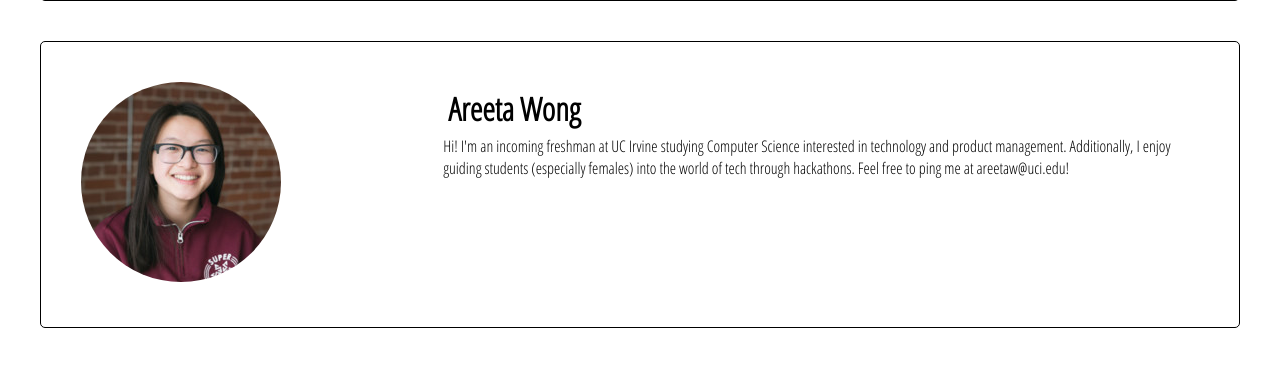
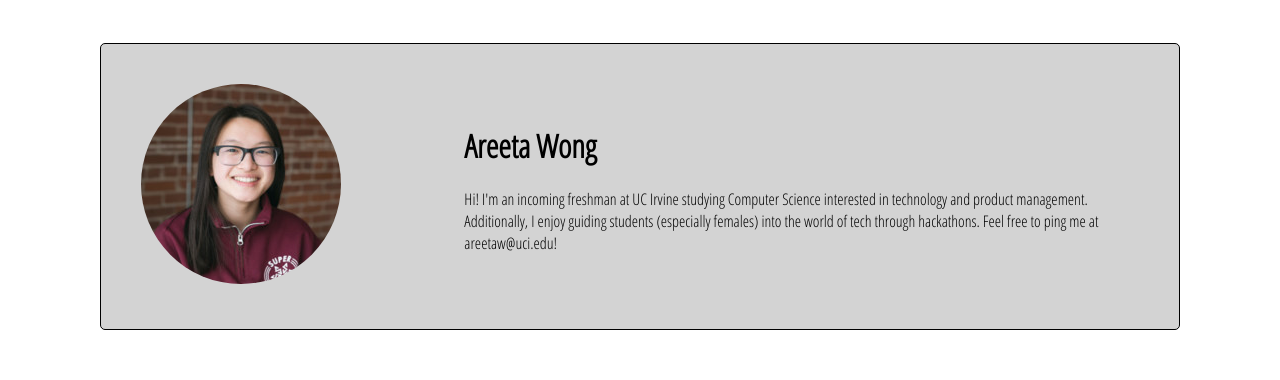
Before and after one commit to elvinng7/dreamdestination, a Python web app: template templates/contact.html in a window 1280 px wide. Shown: the part 797-1177 px from the top of the page. Before the commit the page ends 1125 px from the top, so only its background shows below. Run offline with Jinja, Linux system fonts and the light colour scheme; the template is opened without the code that fills it, so the values that code supplies are empty.

Commit message:
profile page changes

```diff
--- a/stylesheets/contact.css
+++ b/stylesheets/contact.css
@@ -48,47 +48,24 @@ img {
 .card {
   padding: 40px;
   background-color: white;
-  margin: 40px;
+  margin-left: 100px;
+  margin-right: 100px;
+  margin-bottom: 50px;
   border: 1px solid black;
   border-radius: 5px;
-  /* box-shadow: -10px 10px 25px black; */
+  /* display: flex;
+  flex-direction: row; */
   display: flex;
   flex-direction: row;
+  justify-content: center;
+  align-items: center;
+  background-color: lightgray;
 }
 
-.nav {
-  background-color: lightblue;
-  padding: 15px;
-  font-family: 'Open Sans Condensed', sans-serif;
+.profile_image {
+  width: 650px;
 }
 
-.nav ul {
-  list-style-type: none;
-  text-align: center;
+.profile_bio {
+
 }
-.nav li {
-  font-size: 1.2em;
-  line-height: 40px;
-  height: 40px;
-  font-family: 'Playfair Display SC', serif;
-  display: inline-block;
-  padding: 0px 15px;
-}
-
-.nav a {
-  text-decoration: none;
-  color: black;
-  display: block;
-  transition: .3s background-color;
-}
-
-.nav a:hover {
-  /* background-color: #005f5f; */
-  background-color: blue;
-}
-
-.navbar a.active {
-  background-color: #fff;
-  color: #444;
-  cursor: default;
-}
--- a/templates/contact.html
+++ b/templates/contact.html
@@ -1,10 +1,13 @@
 <!DOCTYPE html>
+<head>
   <link rel="stylesheet" href="/stylesheets/contact.css"/>
   <link href="https://fonts.googleapis.com/css?family=Amatic+SC:700|Open+Sans" rel="stylesheet">
   <link href="https://fonts.googleapis.com/css?family=Open+Sans+Condensed:300" rel="stylesheet">
   <link href="https://fonts.googleapis.com/css?family=Playfair+Display+SC" rel="stylesheet">
+  <title>Contact Us</title>
+</head>
 
-<title>Contact Us</title>
+<body>
   <div class="navbar">
     <div>
       <ul>
@@ -16,38 +19,38 @@
       </ul>
     </div>
   </div>
-
   <h1><center>Contact Us</center></h1>
-
   <div class="card">
-  <div style="width: 650px;">
+    <div class="profile_image">
       <img src="images/clouds.jpeg" alt="image of paradise" height="200" width="200">
     </div>
-  <div>
-    <h1 style="margin: 5px;">Phoebe Achonwa</h1>
-    Heeey! I live in Hayward, CA.
+    <div class="profile_bio">
+      <h1>Phoebe Achonwa</h1>
+      <p>Heeey! I live in Hayward, CA.</p>
+    </div>
+  </div>
+  <div class="card">
+    <div class="profile_image">
+      <img src="images/clouds.jpeg" alt="image of paradise" height="200" width="200">
+    </div>
+    <div class="profile_bio">
+      <h1>Elvin Ng</h1>
+        <p>Hey! My name is Elvin and not Alvin. I am currently</p>
     </div>
   </div>
 
   <div class="card">
-  <div style="width: 650px;">
-    <img src="images/clouds.jpeg" alt="image of paradise" height="200" width="200">
-  </div>
-  <div>
-    <h1 style="margin: 5px;">Elvin Ng</h1>
-      Hey! My name is Elvin and not Alvin. I am currently
-  </div>
-</div>
-
-<div class="card">
-  <div style="width: 650px;">
+    <div class="profile_image">
       <img src="images/areeta.jpg" alt="image of areeta" height="200" width="200">
     </div>
-  <div>
-    <h1 style="margin: 5px;">Areeta Wong</h1>
+    <div class="profile_bio">
+      <h1>Areeta Wong</h1>
+      <p>
         Hi! I'm an incoming freshman at UC Irvine studying Computer Science interested
         in technology and product management. Additionally, I enjoy guiding students
         (especially females) into the world of tech through hackathons. Feel free
         to ping me at areetaw@uci.edu!
+      </p>
     </div>
   </div>
+</body>
```
Also changed, not shown: stylesheets/home.css (+0 -9 lines), templates/home.html (+7 -5 lines). Lines whose indentation alone changed are shown as unchanged.
